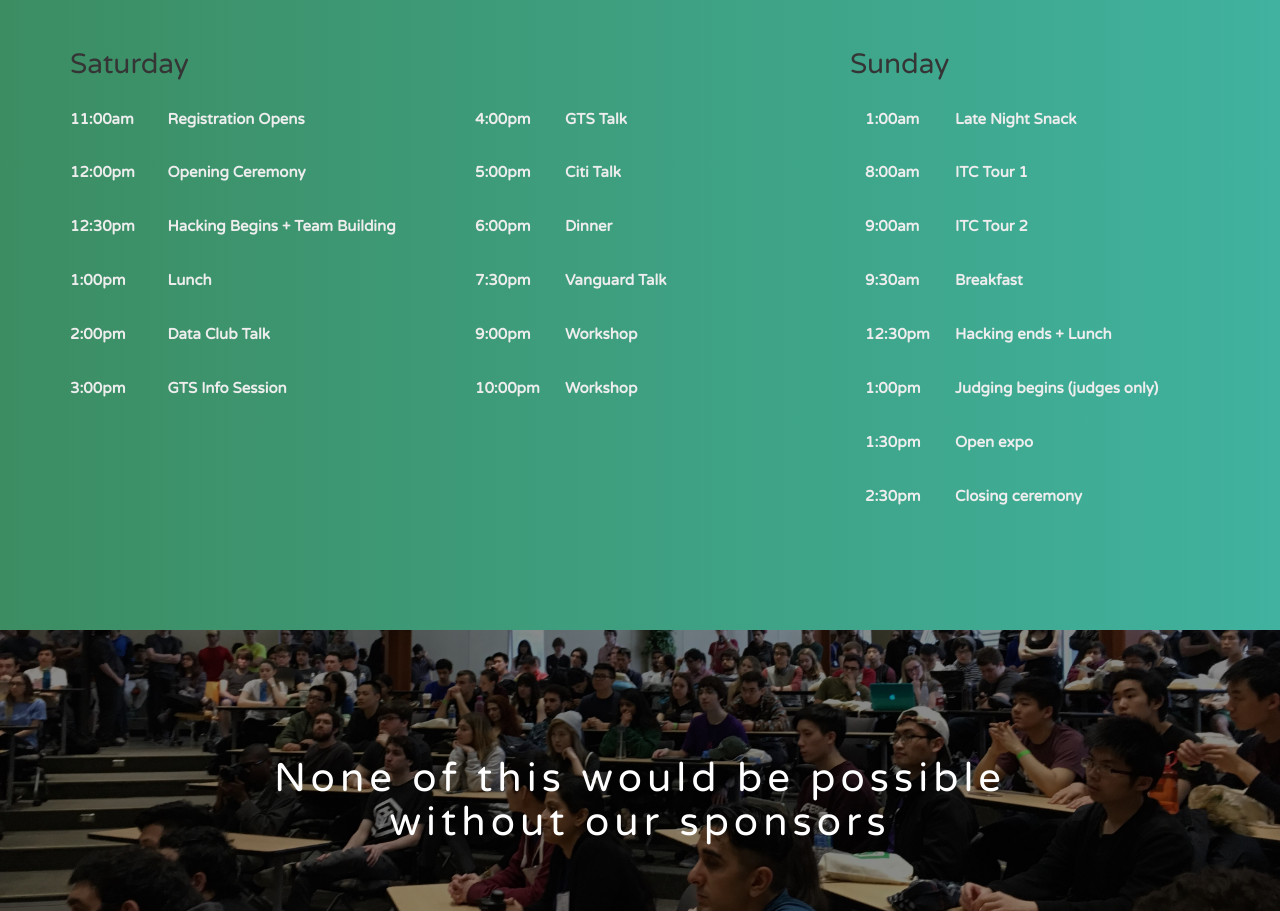
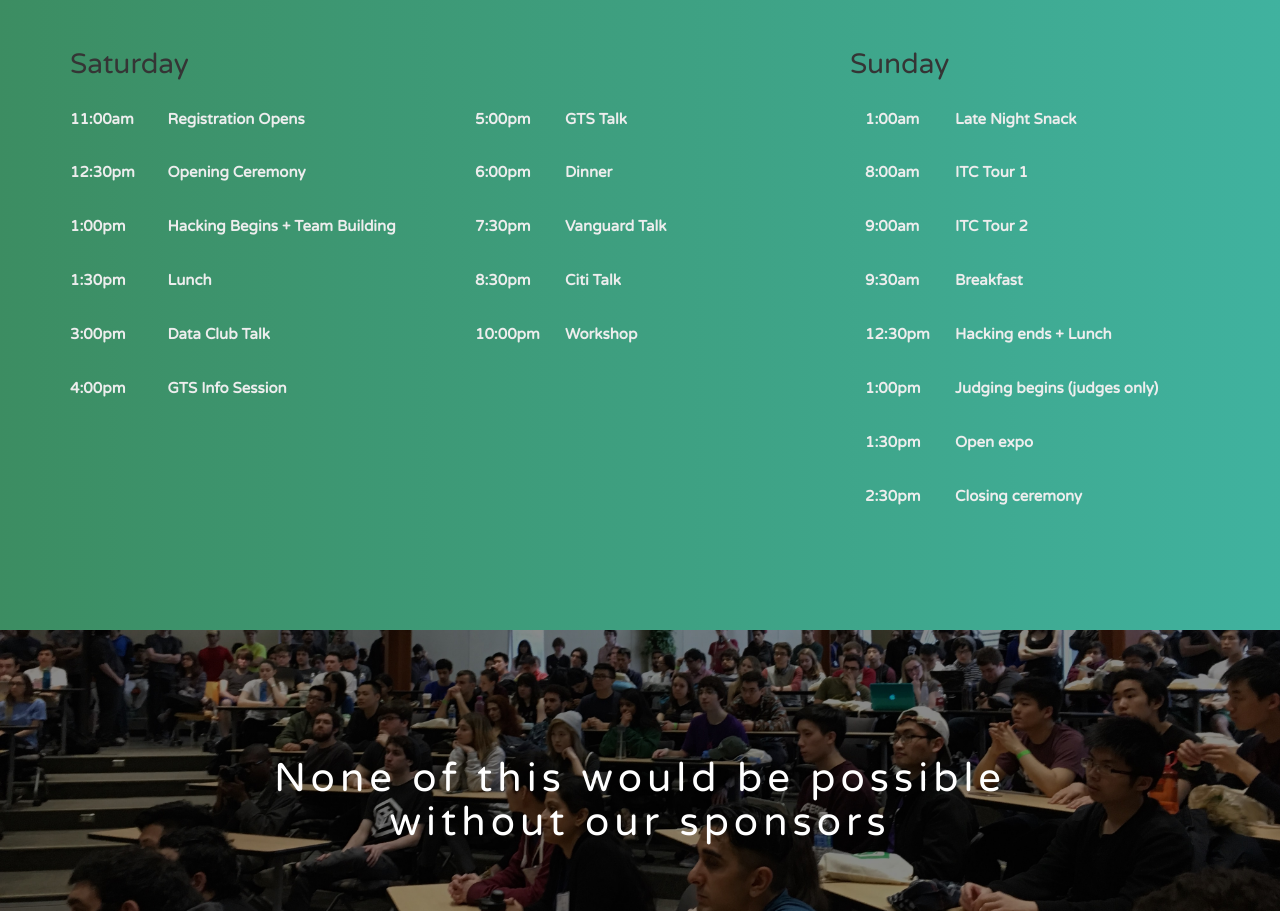
Before and after one commit to HackBinghamton/2018s, a plain HTML site: page index.html in a window 1280 px wide. Shown: the part 2375-3286 px from the top of the page. Drawn offline with nearby package versions, Linux system fonts and the light colour scheme.

Commit message:
Updating schedule

```diff
--- a/index.html
+++ b/index.html
@@ -183,31 +183,31 @@
                 <h2>Registration Opens</h2>
               </div>
               <div class="col-md-3">
-                <h2>12:00pm</h2>
+                <h2>12:30pm</h2>
               </div>
               <div class="col-md-9">
                 <h2>Opening Ceremony</h2>
               </div>
               <div class="col-md-3">
-                <h2>12:30pm</h2>
+                <h2>1:00pm</h2>
               </div>
               <div class="col-md-9">
                 <h2>Hacking Begins + Team Building</h2>
               </div>
               <div class="col-md-3">
-                <h2>1:00pm</h2>
+                <h2>1:30pm</h2>
               </div>
               <div class="col-md-9">
                 <h2>Lunch</h2>
               </div>
               <div class="col-md-3">
-                <h2>2:00pm</h2>
+                <h2>3:00pm</h2>
               </div>
               <div class="col-md-9">
                 <h2>Data Club Talk</h2>
               </div>
               <div class="col-md-3">
-                <h2>3:00pm</h2>
+                <h2>4:00pm</h2>
               </div>
               <div class="col-md-9">
                 <h2>GTS Info Session</h2>
@@ -217,16 +217,10 @@
 					<div class="col-md-4">
             <h1>&zwnj;<h1>
               <div class="col-md-3">
-                <h2>4:00pm</h2>
+                <h2>5:00pm</h2>
               </div>
               <div class="col-md-9">
                 <h2>GTS Talk</h2>
-              </div>
-              <div class="col-md-3">
-                <h2>5:00pm</h2>
-              </div>
-              <div class="col-md-9">
-                <h2>Citi Talk</h2>
               </div>
               <div class="col-md-3">
                 <h2>6:00pm</h2>
@@ -234,19 +228,19 @@
               <div class="col-md-9">
                 <h2>Dinner</h2>
               </div>
-              <div class="col-md-3">
+                <div class="col-md-3">
                 <h2>7:30pm</h2>
               </div>
               <div class="col-md-9">
                 <h2>Vanguard Talk</h2>
               </div>
-              <div class="col-md-3">
-                <h2>9:00pm</h2>
+               <div class="col-md-3">
+                <h2>8:30pm</h2>
               </div>
               <div class="col-md-9">
-                <h2>Workshop</h2>
+                <h2>Citi Talk</h2>
               </div>
-              <div class="col-md-3">
+           <div class="col-md-3">
                 <h2>10:00pm</h2>
               </div>
               <div class="col-md-9">
```
